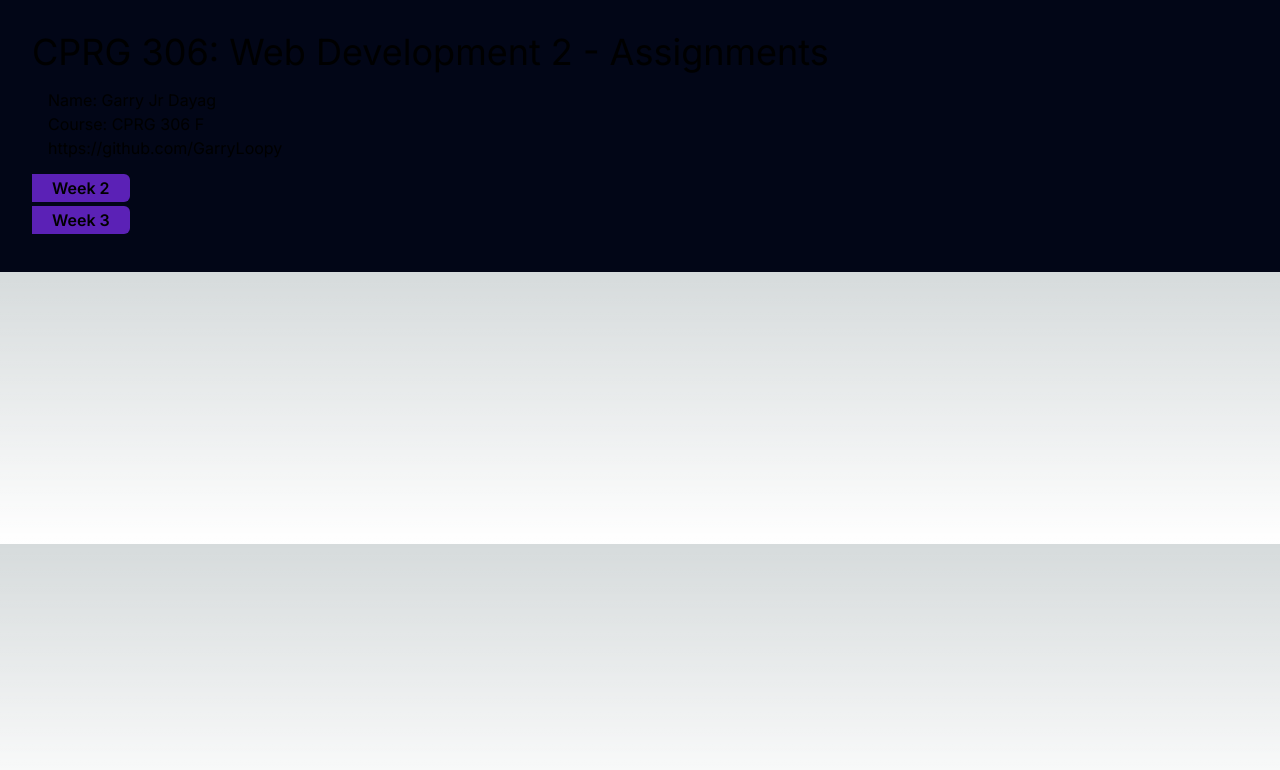
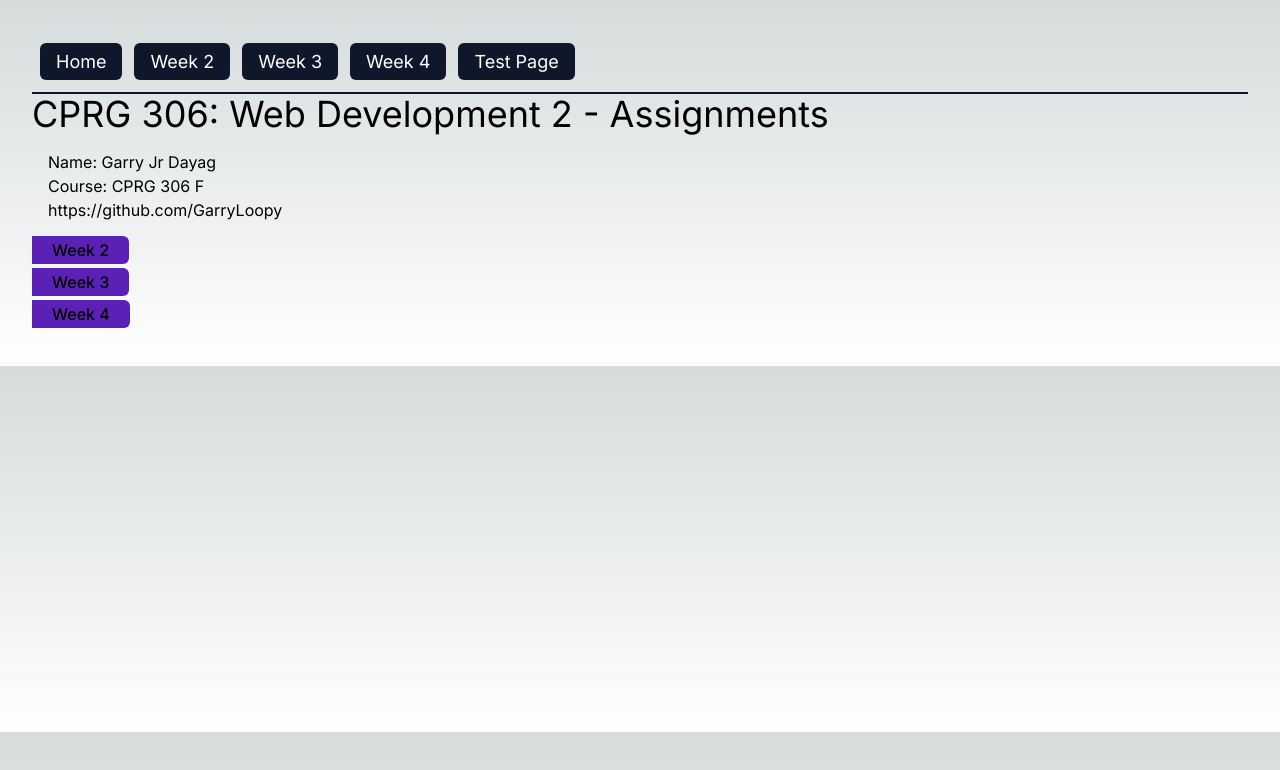
Before and after one commit to GarryLoopy/cprg306-assignments, a Next.js app: page / in a window 1280 px wide. Shown: the top 770 px of the page. Built offline with nearby package versions, Linux system fonts and the light colour scheme.

Commit message:
Added stuff

```diff
--- a/app/homePage.js
+++ /dev/null
@@ -1,10 +0,0 @@
-import Link from 'next/link';
-
-export default function HomePage() {
-    return (
-        <div class="my-2">
-            <Link href="/" class="px-5 py-1 bg-violet-800 hover:bg-violet-900 max-w-sm rounded-r-md font-semibold">Home</Link>
-        </div>
-
-    );
-}
--- /dev/null
+++ b/app/navbar.js
@@ -0,0 +1,24 @@
+import Link from 'next/link';
+
+export default function NavBar() {
+    return (
+        <nav class="text-white py-4 border-b-2 border-slate-900">
+            <div class="container px-2">
+                <ul class="flex space-x-3">
+                    <li><LinkItem path='/' title='Home' /></li>
+                    <li><LinkItem path='/week2' title='Week 2' /></li>
+                    <li><LinkItem path='/week3' title='Week 3' /></li>
+                    <li><LinkItem path='/week4' title='Week 4' /></li>
+
+                    <li><LinkItem path='/testPage' title='Test Page' /></li>
+                </ul>
+            </div>
+        </nav>
+    );
+}
+
+function LinkItem({ path, title}) {
+    return (
+        <Link href={path} class="hover:text-white hover:bg-violet-800 text-lg py-2 px-4 bg-slate-900 rounded-md">{title}</Link>
+    );
+}
--- a/app/page.js
+++ b/app/page.js
@@ -1,19 +1,31 @@
-import StudentInfo from "./StudentInfo";
+import StudentInfo from "./studentInfo";
 import Week from "./week";
+import NavBar from "./navbar";
 
-export default function Home() {
+const currentWeek = 4;
+
+function createDivWithComponents(n) {
+  const components = [];
+  for (let i = 2; i <= n; i++) {
+    components.push(<Week weekNumber={i} />);
+  }
+  return <div>{components}</div>;
+}
+
+export default function Page() {
   return (
-    <main class="bg-slate-950 flex flex-col p-8">
+    <main class="flex flex-col p-8">
       <div>
+        <div>
+          <NavBar />
+        </div>
+
         <div>
           <h1 class="text-4xl">CPRG 306: Web Development 2 - Assignments</h1>
           <StudentInfo />
         </div>
 
-        <div>
-          <Week weekNumber="2" />
-          <Week weekNumber="3" />
-        </div>
+        {createDivWithComponents(currentWeek)}
       </div>
 
     </main>
--- /dev/null
+++ b/app/stateManager.js
@@ -0,0 +1,3 @@
+export default function StateManager( {states} ) {
+
+}
--- /dev/null
+++ b/app/testPage/page.js
@@ -0,0 +1,8 @@
+import NavBar from "../navbar";
+export default function Home() {
+    return (
+        <main class="p-8">
+            <NavBar />
+        </main>
+    );
+}
--- a/app/week.js
+++ b/app/week.js
@@ -3,7 +3,7 @@ import Link from 'next/link';
 export default function Week({ weekNumber }) {
     return (
         <div class="my-2">
-            <Link href={`week${weekNumber}`} class="px-5 py-1 bg-violet-800 hover:bg-violet-900 max-w-sm rounded-r-md font-semibold">Week {weekNumber}</Link>
+            <Link href={`week${weekNumber}`} class="px-5 py-1 bg-violet-800 hover:bg-violet-900 max-w-md rounded-r-md font-medium">Week {weekNumber}</Link>
         </div>
     );
 }
--- a/app/week2/page.js
+++ b/app/week2/page.js
@@ -1,13 +1,15 @@
-import StudentInfo from "../StudentInfo";
-import Link from "next/link";
-import HomePage from "../homePage"
+import StudentInfo from "../studentInfo";
+import NavBar from "../navbar";
 
-export default function Home() {
+export default function Page() {
   return (
-    <main class="bg-slate-950 p-8">
+    <main class="p-8">
+
+        <div>
+          <NavBar />
+        </div>
         <h1 class="text-4xl">My Shopping Lists</h1>
         <StudentInfo />
-        <HomePage />
     </main>
   );
 }
--- a/app/week3/page.js
+++ b/app/week3/page.js
@@ -1,21 +1,20 @@
 import ItemList from "./item-list";
-import HomePage from "../homePage";
+import NavBar from "../navbar";
 
-export default function Home() {
+export default function Page() {
   return (
-    <main class="bg-slate-950 p-8">
+    <main class="p-8">
+        <div>
+          <NavBar />
+        </div>
 
         <div>
-            <h1 class="text-4xl font-bold">Shopping List</h1>
+            <h1 class="text-4xl">Shopping List</h1>
         </div>
 
         <div>
             <ItemList />
         </div>
-
-        <div>
-            <HomePage />
-        </div>
     </main>
   );
 }
--- /dev/null
+++ b/app/week4/page.js
@@ -0,0 +1,12 @@
+import NavBar from "../navbar";
+
+export default function Page() {
+    return (
+        <main class="p-8">
+            <div>
+                <NavBar />
+                <h1>Week 4 not yet available </h1>
+            </div>
+        </main>
+    );
+}
```
